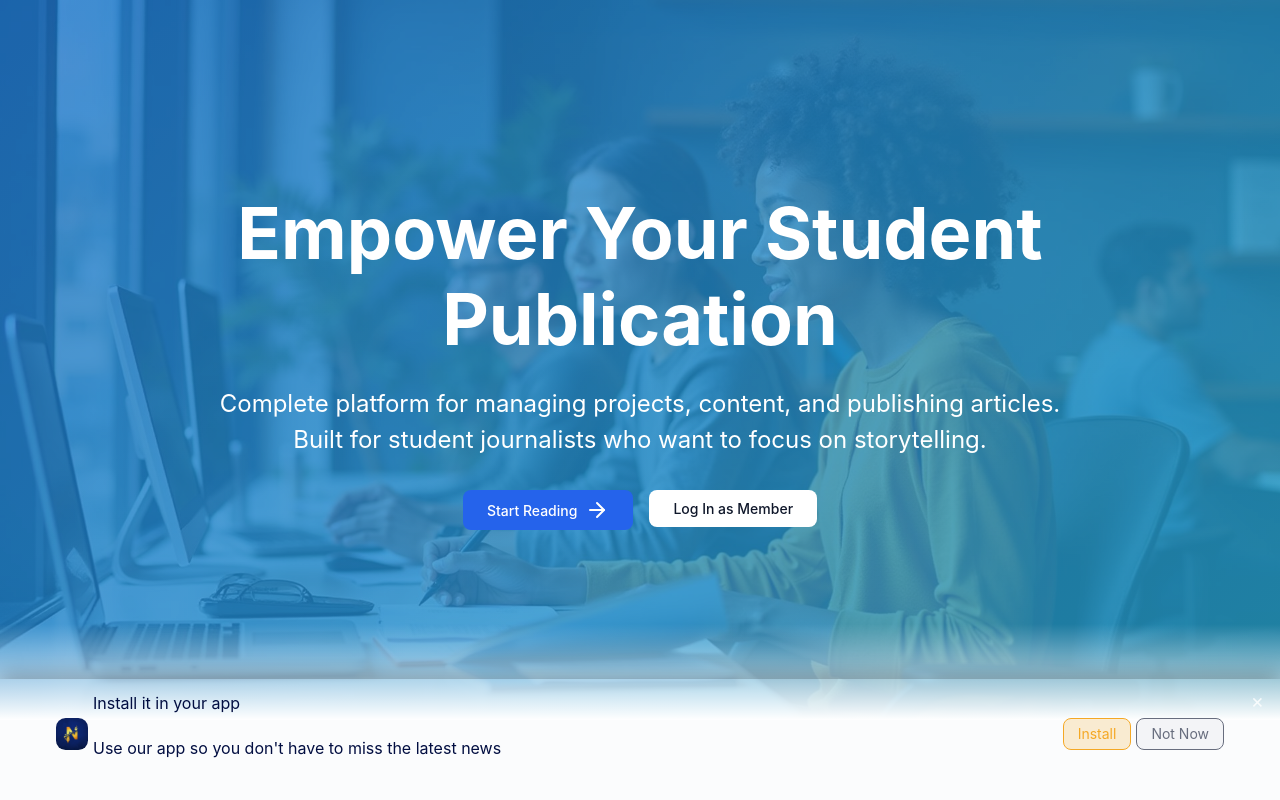
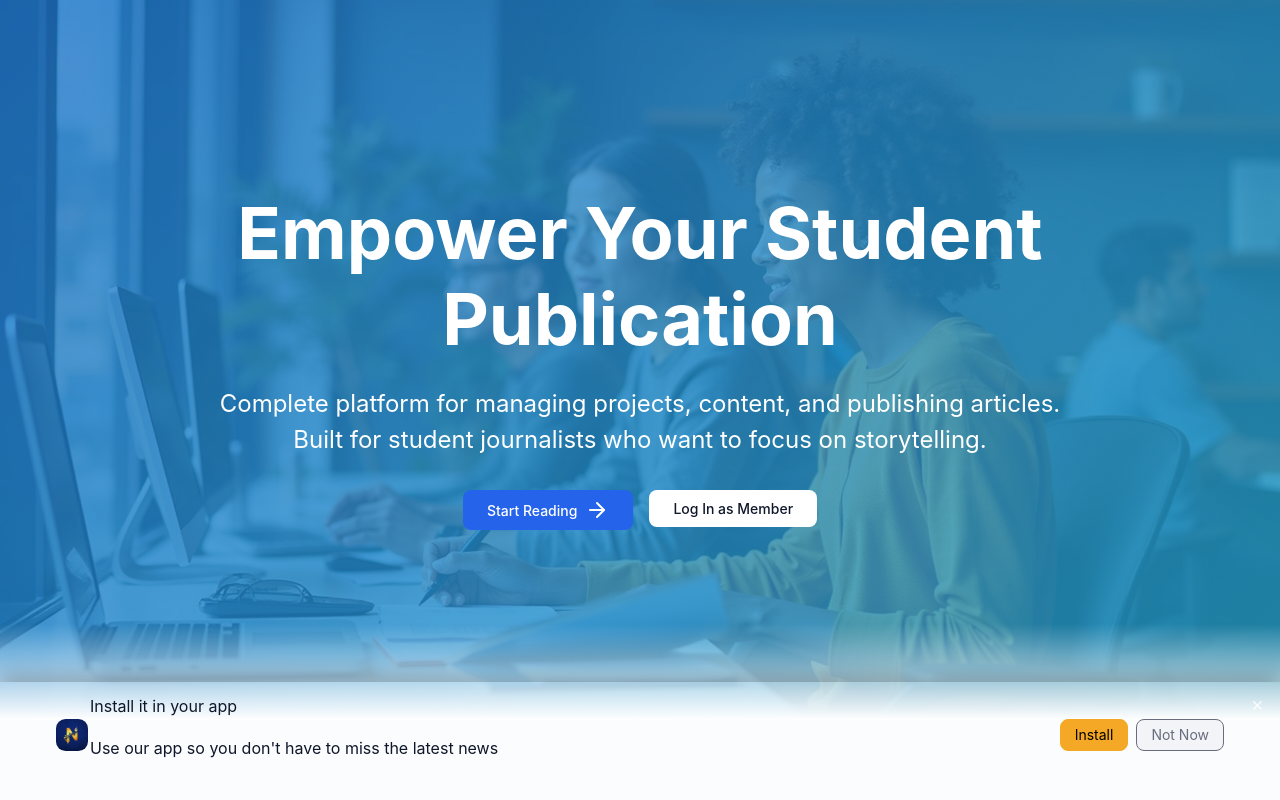
Before and after one commit to hanadups04/Editorially, a React (Vite) app: page /aboutus in a window 1280 px wide. Shown: the top 800 px of the page. Built offline with nearby package versions, Linux system fonts and the light colour scheme; no server answers.

Commit message:
Refactor Pwa component styles for consistency and improved layout

```diff
--- a/src/App.css
+++ b/src/App.css
@@ -89,7 +89,7 @@
   --muted: 225 15% 94%;
   --muted-foreground: 225 10% 45%;
 
-  --accent: 38 90% 55%;
+  --accent: 38 90% 55% ;
   --accent-foreground: 228 95% 13%;
 
   --destructive: 0 84.2% 60.2%;
--- a/src/components/readerSide/Pwa.css
+++ b/src/components/readerSide/Pwa.css
@@ -4,8 +4,8 @@
   bottom: 0;
   width: 100%;
   z-index: 2000;
-  background-color: hsl(var(--bg-tertiary));
-  color: hsl(var(--text-primary));
+  background: var(--background);
+  color: var(--text-primary);
   box-shadow: 0 -6px 20px rgba(0, 0, 0, 0.25);
   padding-bottom: max(12px, env(safe-area-inset-bottom, 0px));
 }
@@ -23,7 +23,7 @@
 .Pwa-Child .Pwa-Cont{
   display: flex;
   align-items: center;
-  gap: 5px;
+  gap: 2px;
 }
 
 .Pwa-Cont .Pwa-Logo{
@@ -35,13 +35,13 @@
 .Pwa-Child .Pwa-ContText{
   display: flex;
   flex-direction: column;
-  gap: 5px;
+  gap: 2px;
 }
 
 .Pwa-Child .Pwa-BtnCont{
   display: flex;
   align-items: center;
-  gap: 5px;
+  gap: 8px;
 }
 
 .Pwa-BtnCont .PwaBtn{
@@ -56,8 +56,8 @@
 }
 
 .Pwa-BtnCont .Pwa-InstallBtn{
-  color: hsl(var(--accent));
-  background: hsl(var(--accent) / 0.2);
+  color: hsl(var(text-primary));
+  background: hsl(var(--accent));
   border-color: hsl(var(--accent));
 }
 
```
